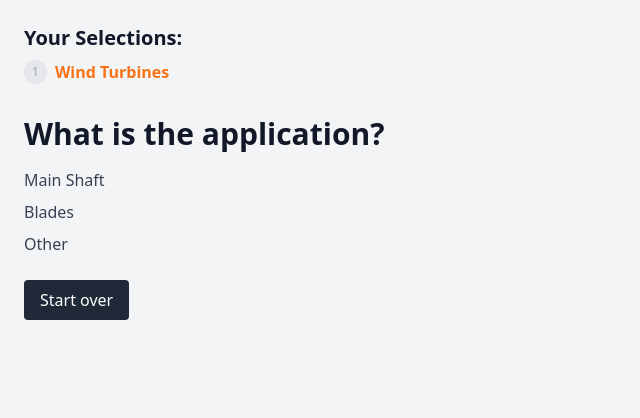
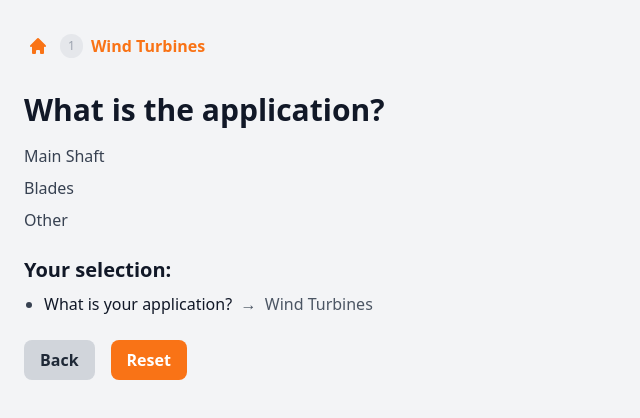
Before and after one commit to Zeoo33/tree, a Nuxt app: page / in a window 1280 px wide. Both pictures are taken after a click on the item "Wind Turbines". Shown: the top 418 px of the page, without its empty margins (0-640 px from the left). Built offline with nearby package versions, Linux system fonts and the light colour scheme.

Commit message:
breadcrumbs

```diff
--- a/pages/index.vue
+++ b/pages/index.vue
@@ -2,9 +2,23 @@
   <div class="p-6 bg-gray-100 min-h-screen text-gray-800">
     <!-- Selections History -->
     <div v-if="history.length > 0" class="mb-6">
-  <h2 class="text-xl font-semibold text-gray-900">Your Selections:</h2>
+  <!-- <h2 class="text-xl font-semibold text-gray-900">Your Selections:</h2> -->
   <div class="mt-2 text-gray-700 breadcrumbs">
     <ul :class="{ 'flex flex-wrap items-center': !isVertical, 'flex flex-col': isVertical }">
+      <!-- Start Over button -->
+      <li class="flex items-center mr-2">
+        <button
+          @click="reset"
+          class="p-1 rounded-full hover:bg-gray-200 focus:outline-none"
+          title="Start over"
+          aria-label="Start over"
+        >
+          <svg xmlns="http://www.w3.org/2000/svg" class="h-5 w-5 text-orange-500" viewBox="0 0 20 20" fill="currentColor">
+            <path d="M10.707 2.293a1 1 0 00-1.414 0l-7 7a1 1 0 001.414 1.414L4 10.414V17a1 1 0 001 1h2a1 1 0 001-1v-2a1 1 0 011-1h2a1 1 0 011 1v2a1 1 0 001 1h2a1 1 0 001-1v-6.586l.293.293a1 1 0 001.414-1.414l-7-7z" />
+          </svg>
+        </button>
+      </li>
+      <!-- Breadcrumb items -->
       <li v-for="(selection, index) in history" :key="index" class="flex items-center whitespace-nowrap">
           <span class="text-gray-400 bg-gray-200 rounded-full px-2 py-1 text-xs mr-2">
              {{ index + 1 }}
@@ -20,6 +34,9 @@
     </ul>
   </div>
 </div>
+
+
+
     <!-- Current Question -->
     <div v-if="currentNode && currentNode.question" class="mb-6">
       <h1 class="text-3xl font-bold text-gray-900 mb-4">
@@ -50,23 +67,30 @@
       </ul>
     </div>
 
-    <!-- Buttons -->
-    <div class="mt-6 flex gap-4">
-      <!-- <button
-        @click="goBack"
-        :disabled="history.length === 0"
-        class="px-4 py-2 bg-gray-800 text-white rounded disabled:bg-gray-200 disabled:cursor-not-allowed hover:bg-gray-700 transition cursor-pointer"
-      >
-        Go Back
-      </button> -->
-      <button
-        @click="reset"
-        :disabled="history.length === 0"
-        class="px-4 py-2 bg-gray-800 text-white rounded disabled:bg-gray-200 disabled:cursor-not-allowed hover:bg-gray-700 transition cursor-pointer"
-      >
-        Start over
+    <div v-if="history.length > 0" class="mb-6">
+      <h2 class="mt-4 text-xl font-semibold text-gray-900">Your selection:</h2>
+
+      <ul class="mt-2 text-gray-700 list-disc pl-5">
+        <li v-for="(item, index) in history" :key="index">
+          <span class="font-medium text-gray-900">
+            {{ item.question }}
+          </span>
+          <span class="text-gray-600">
+            &nbsp;&rarr;&nbsp; {{ item.label }}
+          </span>
+        </li>
+      </ul>
+    </div>
+
+    <div v-if="history.length > 0" class="mt-6 flex space-x-4">
+      <button @click="goBack" class="bg-gray-300 hover:bg-gray-400 text-gray-800 font-bold py-2 px-4 rounded-lg">
+        Back
+      </button>
+      <button @click="reset" class="bg-orange-500 hover:bg-orange-600 text-white font-bold py-2 px-4 rounded-lg">
+        Reset
       </button>
     </div>
+
   </div>
 </template>
 
```
Lines whose indentation alone changed are shown as unchanged.
